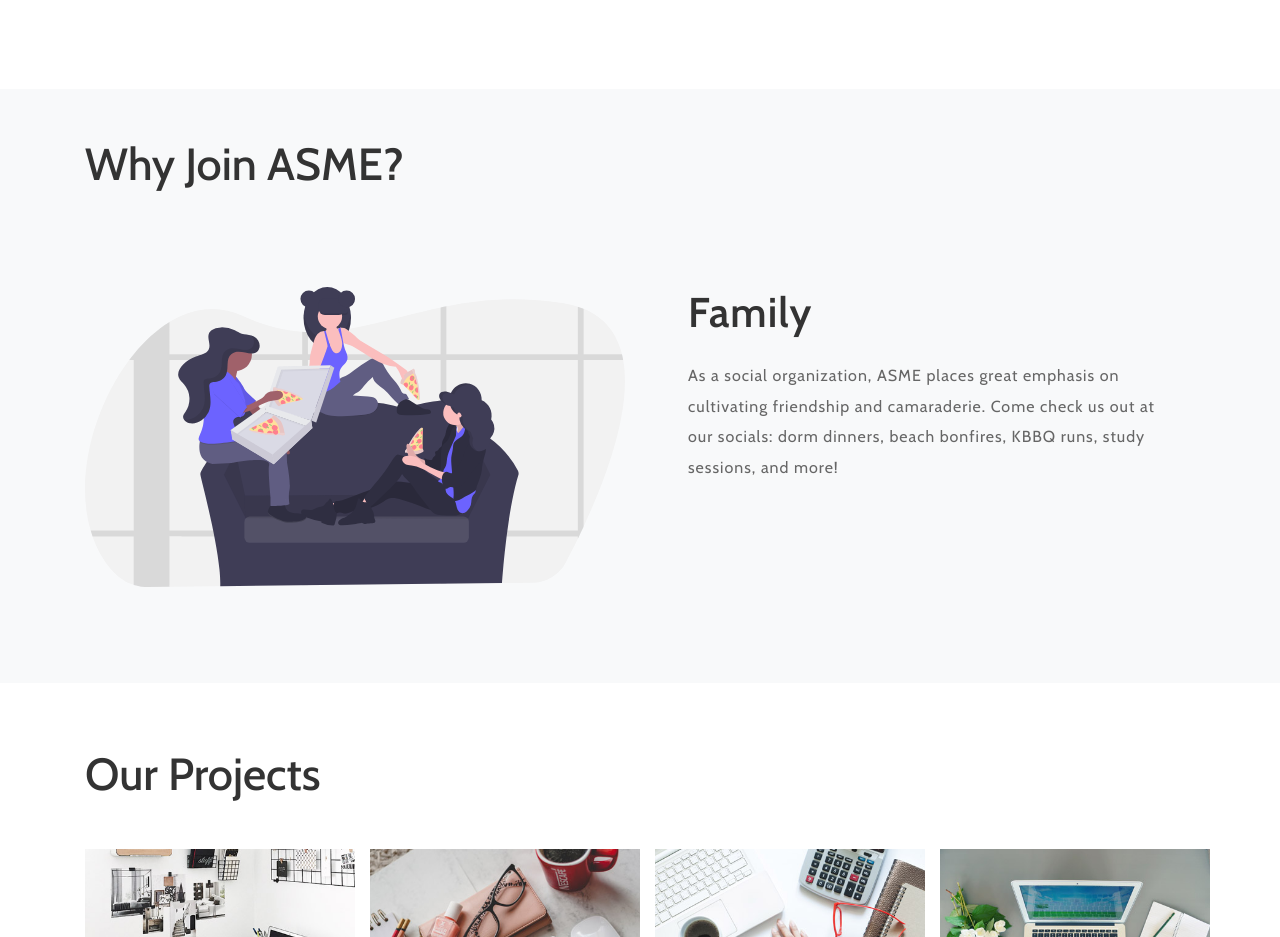
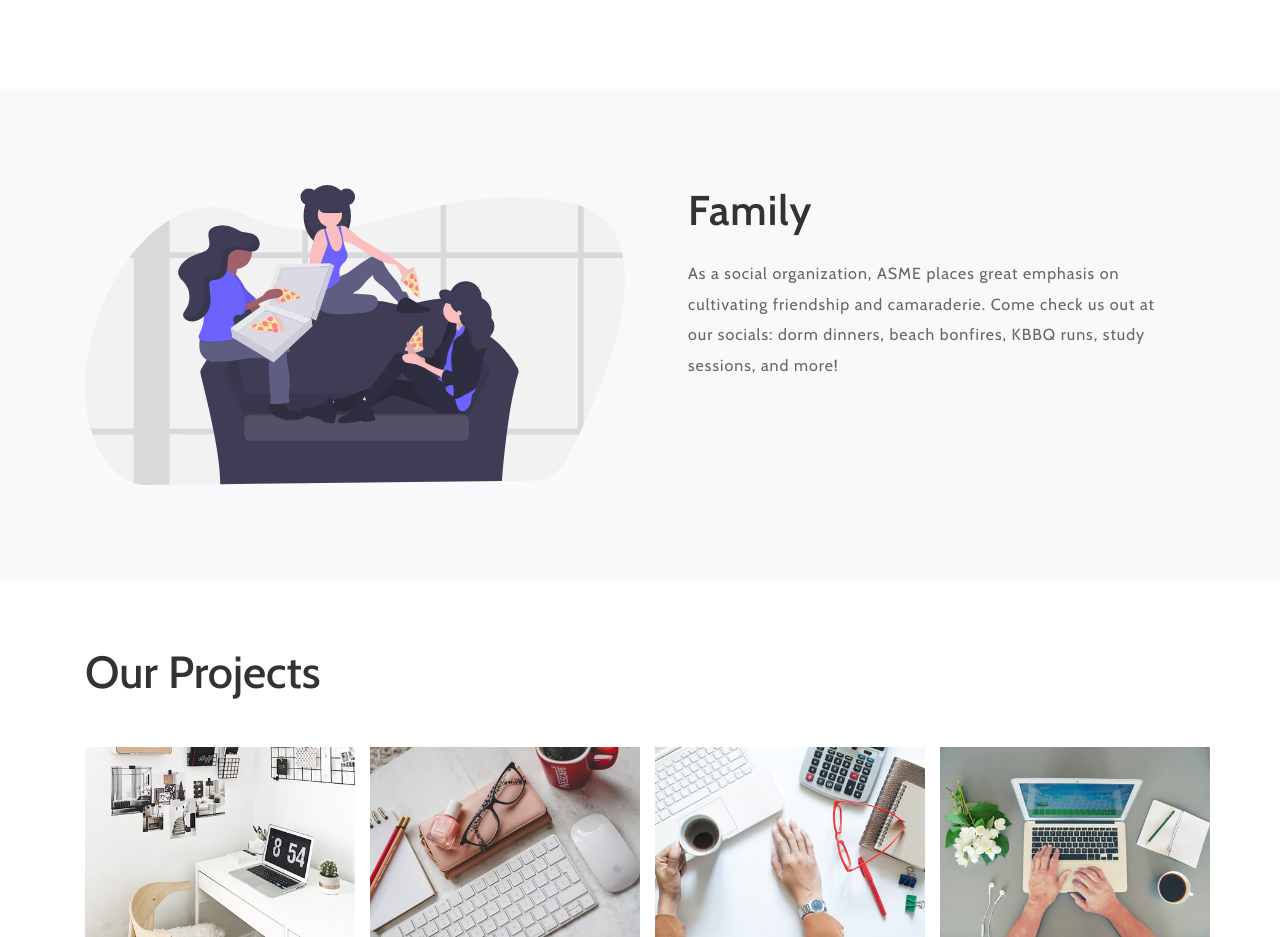
Before and after one commit to fengcda/asme_ucr, a plain HTML site: page index.html in a window 1280 px wide. Shown: the part 2480-3417 px from the top of the page. Drawn offline with nearby package versions, Linux system fonts and the light colour scheme.

Commit message:
Duplicate Q

```diff
--- a/index.html
+++ b/index.html
@@ -145,7 +145,6 @@ Smartphone Compatible web template, free webdesigns for Nokia, Samsung, LG, Sony
 
 <section class="video py-5" id="video">
 	<div class="container">
-  	<h3 class="heading mb-5"> Why join ASME?</h3>
 		<div class="inner-sec-w3ls py-lg-5 py-3">
 			<div class="row">
         <div class="col-lg-6 video-img mt-lg-0 mt-4">
```
